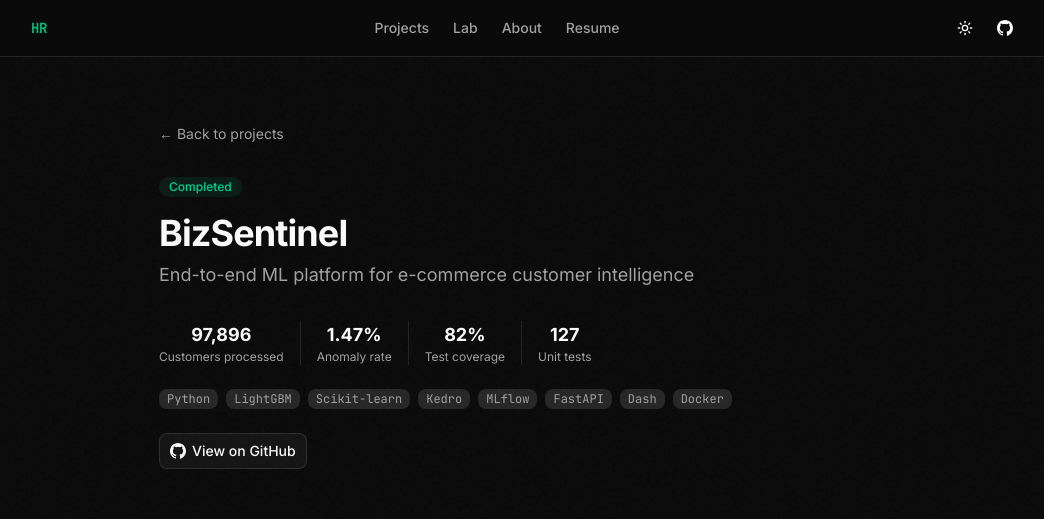
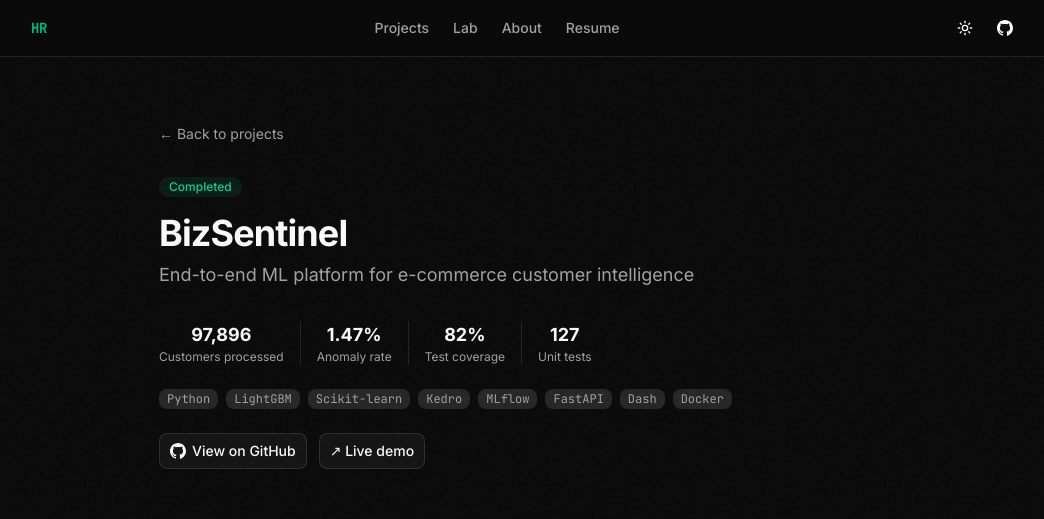
Before and after one commit to HernanRochon664/portfolio, a Next.js app: page /projects/bizsentinel in a window 1280 px wide. Shown: the top 519 px of the page, without its empty margins (113-1157 px from the left). Built offline with nearby package versions, Linux system fonts and the light colour scheme.

Commit message:
feat: add live demo links to project cards and detail page

```diff
--- a/src/app/projects/[slug]/page.tsx
+++ b/src/app/projects/[slug]/page.tsx
@@ -100,8 +100,9 @@ export default async function ProjectPage({
           ))}
         </div>
 
+        {(project.githubUrl || project.demoUrl) && (
+          <div className="mt-6 flex flex-wrap items-center gap-3">
             {project.githubUrl && (
-          <div className="mt-6">
               <Button asChild variant="outline">
                 <a
                   href={project.githubUrl}
@@ -112,6 +113,19 @@ export default async function ProjectPage({
                   View on GitHub
                 </a>
               </Button>
+            )}
+            {project.demoUrl && (
+              <Button asChild variant="outline">
+                <a
+                  href={project.demoUrl}
+                  target="_blank"
+                  rel="noopener noreferrer"
+                  title="Free tier — may have cold start"
+                >
+                  ↗ Live demo
+                </a>
+              </Button>
+            )}
           </div>
         )}
       </header>
--- a/src/app/projects/page.tsx
+++ b/src/app/projects/page.tsx
@@ -93,6 +93,17 @@ export default function ProjectsPage() {
                   >
                     View case study →
                   </Link>
+                  {project.demoUrl && (
+                    <a
+                      href={project.demoUrl}
+                      target="_blank"
+                      rel="noopener noreferrer"
+                      className="text-sm font-medium text-muted-foreground transition-colors hover:text-foreground"
+                      title="Free tier — may have cold start"
+                    >
+                      ↗ Live demo
+                    </a>
+                  )}
                   {project.githubUrl && (
                     <a
                       href={project.githubUrl}
--- a/src/components/home/FeaturedProjects.tsx
+++ b/src/components/home/FeaturedProjects.tsx
@@ -103,6 +103,17 @@ export function FeaturedProjects() {
                     >
                       View case study →
                     </Link>
+                    {project.demoUrl && (
+                      <a
+                        href={project.demoUrl}
+                        target="_blank"
+                        rel="noopener noreferrer"
+                        className="text-sm font-medium text-muted-foreground transition-colors hover:text-foreground"
+                        title="Free tier — may have cold start"
+                      >
+                        ↗ Live demo
+                      </a>
+                    )}
                     {project.githubUrl && (
                       <a
                         href={project.githubUrl}
--- a/src/data/projects.ts
+++ b/src/data/projects.ts
@@ -12,7 +12,7 @@ export const projects: ProjectCaseStudy[] = [
     tags: ["mlops", "anomaly-detection", "churn-prediction", "privacy"],
     coverImage: "/images/projects/bizsentinel.jpg",
     architectureImage: "",
-    demoUrl: "",
+    demoUrl: "https://biz-sentinel-dashboard.onrender.com",
     articleUrl: "",
     technologies: ["Python", "LightGBM", "Scikit-learn", "Kedro", "MLflow", "FastAPI", "Dash", "Docker"],
     metrics: [
@@ -62,7 +62,7 @@ export const projects: ProjectCaseStudy[] = [
     tags: ["web-scraping", "entity-resolution", "price-intelligence", "time-series"],
     coverImage: "/images/projects/hardware-pulse.jpg",
     architectureImage: "",
-    demoUrl: "",
+    demoUrl: "https://hardware-pulse.streamlit.app/",
     articleUrl: "",
     technologies: ["Python", "BeautifulSoup", "pandas", "SQLite", "RapidFuzz", "Scikit-learn", "Streamlit"],
     metrics: [
@@ -114,7 +114,7 @@ export const projects: ProjectCaseStudy[] = [
     tags: ["recommendation-systems", "embeddings", "nlp", "business-metrics"],
     coverImage: "/images/projects/music-recommender.jpg",
     architectureImage: "",
-    demoUrl: "",
+    demoUrl: "https://music-taste-recommender.streamlit.app/",
     articleUrl: "",
     technologies: ["Python", "Sentence-Transformers", "Scikit-learn", "Streamlit", "Hugging Face", "pandas"],
     metrics: [
```
Lines whose indentation alone changed are shown as unchanged.
